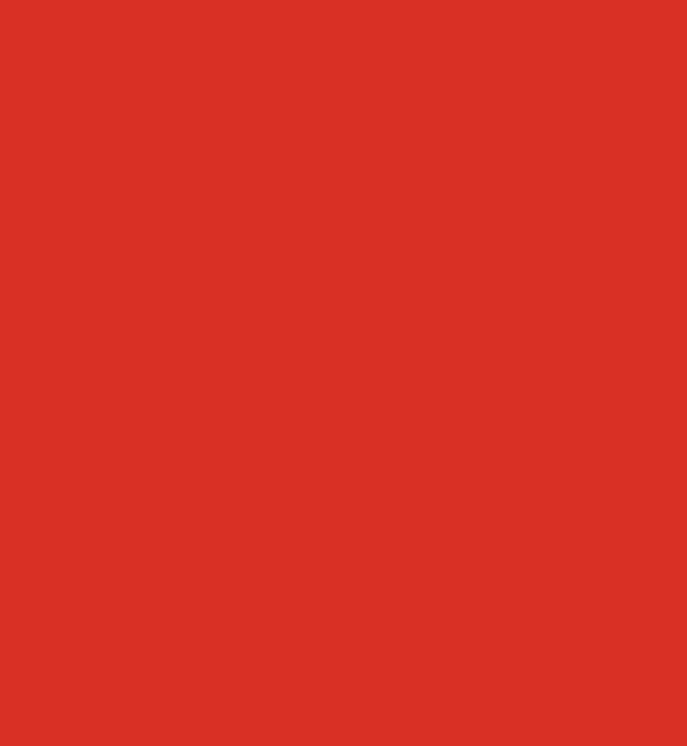
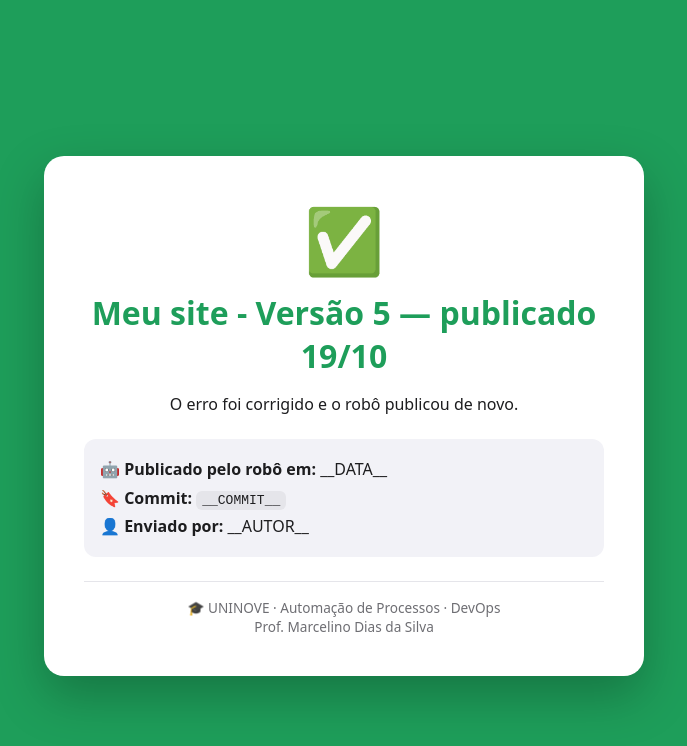
Before and after one commit to priscilapaivaiglesias-cmyk/lab-cicd-actions-priscila, a plain HTML site: page index.html in a window 1280 px wide. Shown: the whole page, without its empty margins (296-983 px from the left). Drawn offline with Linux system fonts and the light colour scheme.

Commit message:
release Close #2

```diff
--- a/index.html
+++ b/index.html
@@ -3,7 +3,7 @@
 <head>
   <meta charset="UTF-8">
   <meta name="viewport" content="width=device-width, initial-scale=1.0">
-  <title>Meu site - Versão 5 ´publicada 19</title>
+  <title>Meu site - Versão 5 — publicado 19/10</title>
   <style>
     body {
       margin: 0;
@@ -11,7 +11,7 @@
       display: grid;
       place-items: center;
       font-family: system-ui, "Segoe UI", Roboto, sans-serif;
-      background: #d93025;
+      background: #1e9e5a;
       padding: 1rem;
     }
     .cartao {
@@ -25,7 +25,7 @@
       color: #1d1d1f;
     }
     .emoji { font-size: 4rem; }
-    h1 { margin: .5rem 0; color: #d93025; }
+    h1 { margin: .5rem 0; color: #1e9e5a; }
     .versao {
       margin-top: 1.5rem;
       padding: 1rem;
@@ -39,4 +39,21 @@
   </style>
 </head>
 <body>
-  </html>
+  <main class="cartao">
+    <div class="emoji">✅</div>
+    <h1>Meu site - Versão 5 — publicado 19/10</h1>
+    <p>O erro foi corrigido e o robô publicou de novo.</p>
+
+    <div class="versao">
+      🤖 <strong>Publicado pelo robô em:</strong> __DATA__<br>
+      🔖 <strong>Commit:</strong> <code>__COMMIT__</code><br>
+      👤 <strong>Enviado por:</strong> __AUTOR__
+    </div>
+
+    <footer>
+      🎓 UNINOVE · Automação de Processos · DevOps<br>
+      Prof. Marcelino Dias da Silva
+    </footer>
+  </main>
+</body>
+</html>
```
